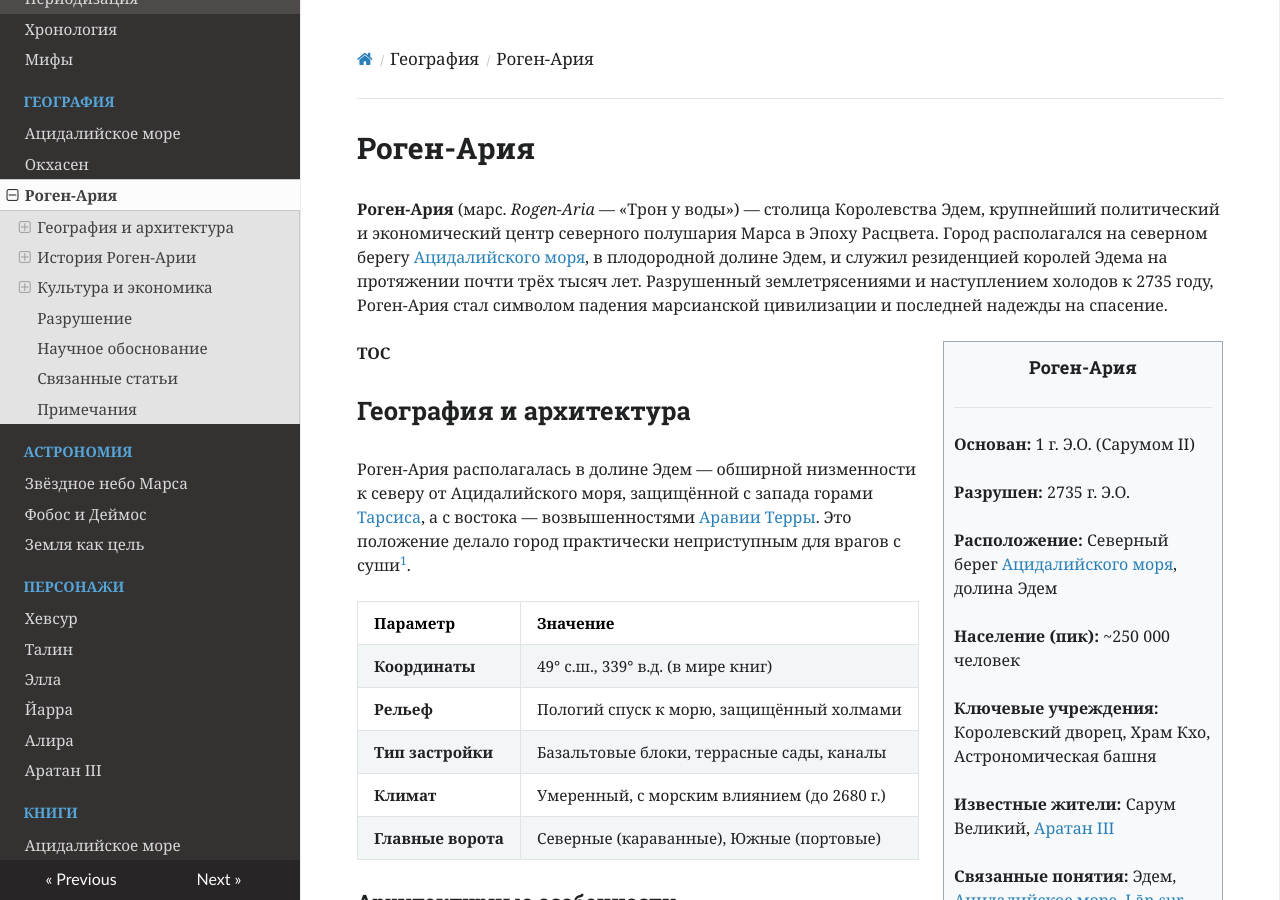
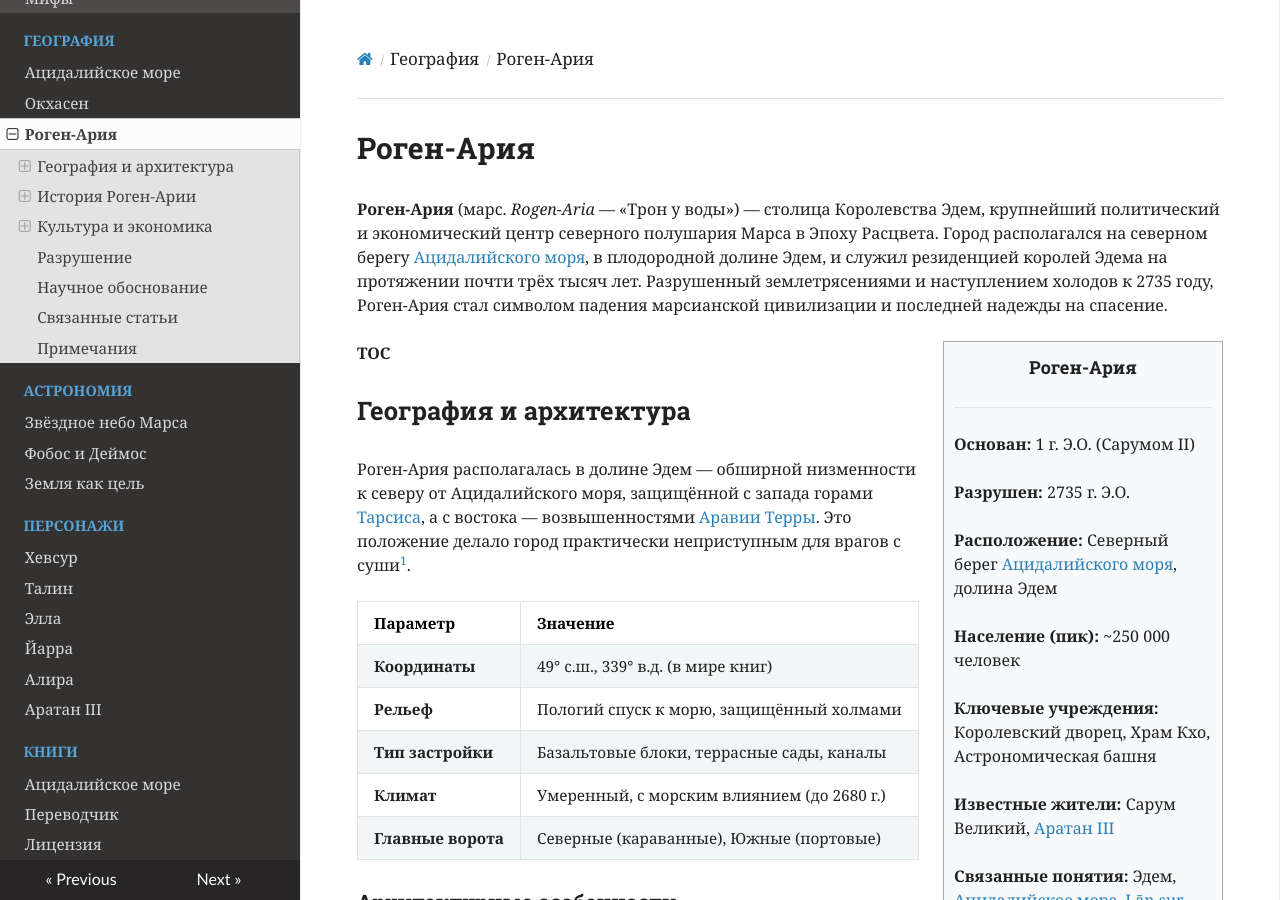
Before and after one commit to ivanhohlov14-bit/mars-encyclopedia, an MkDocs documentation site: the page built from docs/geography/rogen-aria.md, in a window 1280 px wide and 900 px high. Built offline with MkDocs 1.6.1, drawn with Linux system fonts in a browser that asks for light colours; nearby versions of some CDN libraries; part of the change alters nothing that is shown.

Commit message:
Update mkdocs.yml

```diff
--- a/mkdocs.yml
+++ b/mkdocs.yml
@@ -41,6 +41,7 @@ nav:
       - Аратан III: people/aratan-iii.md
   - Книги:
       - Ацидалийское море: books/acidalia-sea.md
-
+  - Переводчик: translator.md
+  - Лицензия: license.md
 extra_css:
   - stylesheets/extra.css
```
